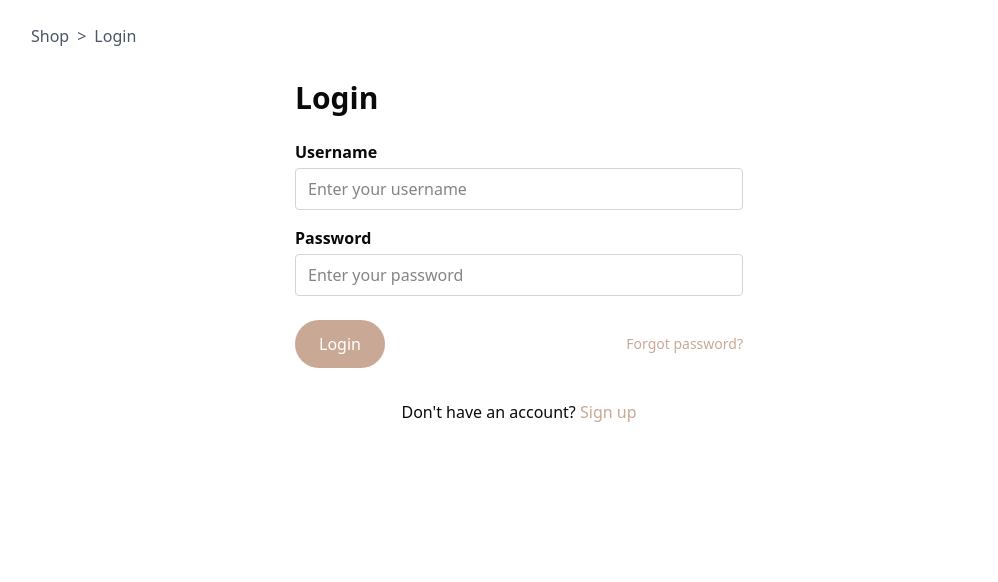
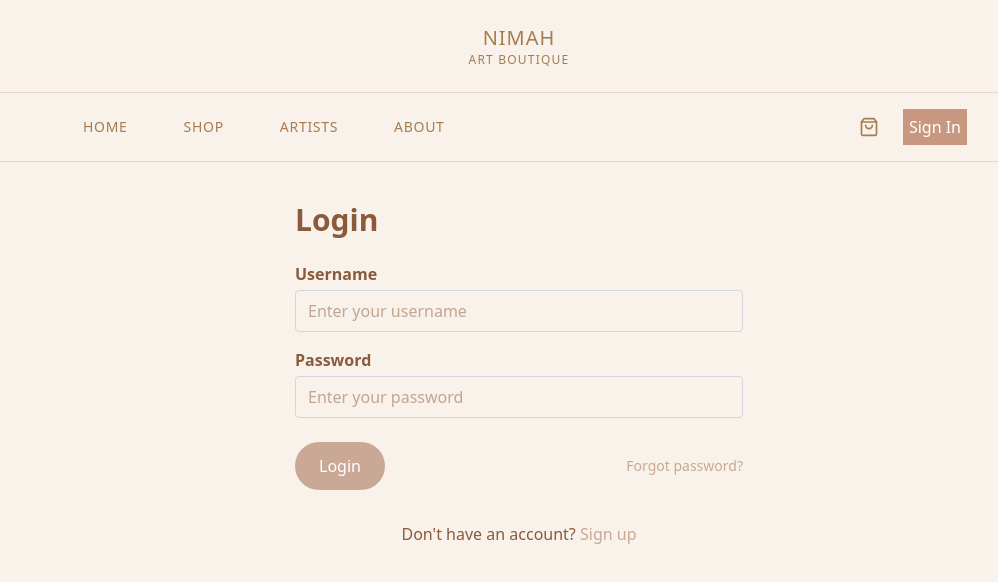
Before and after one commit to DanielJaurellMevorach/group04_frontend, a Next.js app: page /login in a window 1280 px wide. Shown: the top 582 px of the page, without its empty margins (121-1119 px from the left). Built offline with nearby package versions, Linux system fonts and the light colour scheme; no server answers.

Commit message:
merging changes with tnavbar

```diff
--- a/components/navbar.tsx
+++ b/components/navbar.tsx
@@ -50,13 +50,13 @@ const Navbar = () => {
             <div className="flex space-x-8">
               <Link
                 className="px-3 py-2 text-sm tracking-wider hover:text-[#C8977F] transition-colors duration-200"
-                href={""}
+                href={"/"}
               >
                 HOME
               </Link>
               <Link
                 className="px-3 py-2 text-sm tracking-wider hover:text-[#C8977F] transition-colors duration-200"
-                href={""}
+                href={"/allProductPage"}
               >
                 SHOP
               </Link>
@@ -78,8 +78,14 @@ const Navbar = () => {
               <button aria-label="Shopping cart" className="p-2 hover:text-[#C8977F] transition-colors duration-200">
                 <ShoppingBag className="h-5 w-5" />
               </button>
-              <Button className="bg-[#C8977F] hover:bg-[#B78370] text-white border-none rounded-none">Sign In</Button>
-            </div>
+              <Link
+                  href="/login"
+                  className="bg-[#C8977F] hover:bg-[#B78370] text-white border-none rounded-none p-1.5 rounded-md"
+                  onClick={() => setIsMenuOpen(false)}
+                >
+                  Sign In
+                </Link>
+              </div>
           </div>
         </nav>
 
@@ -116,9 +122,13 @@ const Navbar = () => {
                 ABOUT
               </Link>
               <div className="px-4 py-3 border-t border-[#E8D7C9]">
-                <Button className="w-full bg-[#C8977F] hover:bg-[#B78370] text-white border-none rounded-none">
+                <Link
+                  href="/login"
+                  className="block w-full py-2 text-center bg-[#C8977F] hover:bg-[#B78370] text-white transition-colors duration-200"
+                  onClick={() => setIsMenuOpen(false)}
+                >
                   Sign In
-                </Button>
+                </Link>
               </div>
             </div>
           </nav>
--- a/package.json
+++ b/package.json
@@ -18,8 +18,8 @@
     "react-dnd": "^16.0.1",
     "react-dnd-html5-backend": "^16.0.1",
     "react-dom": "^19.0.0",
+    "swr": "^2.3.3",
     "tailwind-merge": "^3.2.0",
-    "swr": "^2.3.3",
     "virtual-art-gallery": "file:"
   },
   "devDependencies": {
--- a/pages/addProduct/index.tsx
+++ b/pages/addProduct/index.tsx
@@ -1,6 +1,7 @@
 import React, { useRef, useState, useEffect, useCallback } from 'react';
 import { useRouter } from 'next/router';
-import artPieceService from '../../services/artPieceService';
+import artPieceService from '../../services/artPiece.service';
+import Navbar from '@/components/navbar';
 
 interface ImageItem {
   id: string;
@@ -189,6 +190,16 @@ const AddProductPage: React.FC = () => {
   }, [addImageFiles]);
 
   return (
+    <div className="min-h-screen bg-[#F9F2EA] text-[#8A5A3B]">
+      <Navbar />
+      <section className="relative overflow-hidden">
+        <div className="absolute inset-0 z-0">
+          <div className="absolute inset-0 bg-[#F9F2EA]/90 z-10"></div>
+        </div>
+
+        <div className="container relative z-20 mx-auto px-4 py-2 md:py-2"></div>
+
+      </section>
     <div className="max-w-screen-lg mx-auto p-6">
       <nav className="text-gray-600 mb-8">
         <a href="/" className="hover:underline">Shop</a> <span>{'>'}</span> <a href="/admin" className="hover:underline">Admin</a> <span>{'>'}</span> Create Listing
@@ -390,6 +401,7 @@ const AddProductPage: React.FC = () => {
         </div>
       </form>
     </div>
+    </div>
   );
 };
 
--- a/pages/allProductPage/index.tsx
+++ b/pages/allProductPage/index.tsx
@@ -1,8 +1,9 @@
 import React from 'react';
 import Image from 'next/image';
-import service from '../../services/artPieceService';
+import service from '../../services/artPiece.service';
 import useSWR from 'swr';
 import Navbar from '@/components/navbar';
+import { Link } from 'lucide-react';
 
 const AllProductPage: React.FC = () => {
   const fetcher = async () => {
@@ -13,10 +14,23 @@ const AllProductPage: React.FC = () => {
 
   const { data, isLoading, error } = useSWR('artPieces', fetcher);
 
+  console.log('Data:', data);
+
   if (isLoading) return <p className="text-center text-gray-600 mt-10">Loading...</p>;
   if (error) return <p className="text-center text-red-500 mt-10">Failed to load art pieces</p>;
 
   return (
+    <div className="min-h-screen bg-[#F9F2EA] text-[#8A5A3B]">
+      <Navbar />
+      <section className="relative overflow-hidden">
+        <div className="absolute inset-0 z-0">
+          <div className="absolute inset-0 bg-[#F9F2EA]/90 z-10"></div>
+        </div>
+
+        <div className="container relative z-20 mx-auto px-4 py-2 md:py-2"></div>
+
+      </section>
+
       <div className="p-8">
         <h1 className="text-3xl font-bold text-center mb-10">All Art Pieces</h1>
         <div className="grid grid-cols-1 sm:grid-cols-2 md:grid-cols-3 lg:grid-cols-4 gap-8">
@@ -44,6 +58,7 @@ const AllProductPage: React.FC = () => {
           ))}
         </div>
       </div>
+    </div>
   );
 };
 
--- a/pages/index.tsx
+++ b/pages/index.tsx
@@ -15,13 +15,13 @@ export default function LandingPage() {
       <section className="relative overflow-hidden">
         <div className="absolute inset-0 z-0">
           <div className="absolute inset-0 bg-[#F9F2EA]/90 z-10"></div>
-          <Image
+          {/* <Image
             src="/placeholder.svg?height=1080&width=1920"
             alt="Art Gallery Background"
             fill
             className="object-cover"
             priority
-          />
+          /> */}
         </div>
 
         <div className="container relative z-20 mx-auto px-4 py-24 md:py-32">
@@ -34,15 +34,14 @@ export default function LandingPage() {
               masterpiece.
             </p>
             <div className="flex flex-col sm:flex-row gap-4 justify-center">
-              <Button className="bg-[#C8977F] hover:bg-[#B78370] text-white border-none rounded-none px-8 py-6">
+              <Link href={"/allProductPage"} className="bg-[#C8977F] hover:bg-[#B78370] text-white border-none rounded-none px-5 py-3">
                 Browse Gallery
-              </Button>
-              <Button
-                variant="outline"
-                className="border-[#C8977F] text-[#C8977F] hover:bg-[#C8977F]/10 rounded-none px-8 py-6"
-              >
-                Sell Your Art
-              </Button>
+              </Link>
+              <Link href={"/addProduct"}
+              className="border border-[#C8977F] text-[#C8977F] hover:bg-[#C8977F]/10 rounded-none px-5 py-3"
+            >
+              Sell Your Art
+            </Link>
             </div>
           </div>
         </div>
--- a/pages/login/index.tsx
+++ b/pages/login/index.tsx
@@ -2,6 +2,7 @@ import React, { useState } from 'react';
 import { useRouter } from 'next/router';
 import Link from 'next/link';
 import authService from '../../services/user.service';
+import Navbar from '@/components/navbar';
 
 const LoginPage: React.FC = () => {
   const router = useRouter();
@@ -34,12 +35,17 @@ const LoginPage: React.FC = () => {
   };
 
   return (
+    <div className="min-h-screen bg-[#F9F2EA] text-[#8A5A3B]">
+      <Navbar />
+      <section className="relative overflow-hidden">
+        <div className="absolute inset-0 z-0">
+          <div className="absolute inset-0 bg-[#F9F2EA]/90 z-10"></div>
+        </div>
+
+        <div className="container relative z-20 mx-auto px-4 py-2 md:py-2"></div>
+
+      </section>
     <div className="max-w-screen-lg mx-auto p-6">
-      <nav className="text-gray-600 mb-8">
-        <Link href="/" className="hover:underline">Shop</Link>
-        <span className="mx-2">&gt;</span>
-        <span>Login</span>
-      </nav>
       <div className="max-w-md mx-auto">
         <h1 className="text-3xl font-bold mb-6">Login</h1>
 
@@ -98,6 +104,7 @@ const LoginPage: React.FC = () => {
           </p>
         </div>
       </div>
+      </div>
     </div>
   );
 };
```
Also changed, not shown: services/artPiece.service.ts (renamed from services/artPieceService.ts), 1 other file (tests, documents, lock files or other folders). Lines whose indentation alone changed are shown as unchanged.
